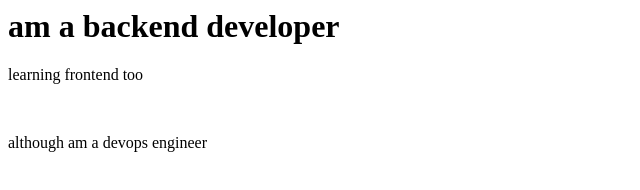
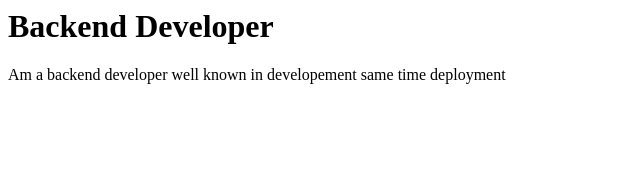
Before and after one commit to Boopathy-senseai/jenkins, a plain HTML site: page index.html in a window 1280 px wide. Shown: the whole page, without its empty margins (0-640 px from the left). Drawn offline with Linux system fonts and the light colour scheme.

Commit message:
Update index.html

```diff
--- a/index.html
+++ b/index.html
@@ -1,4 +1,2 @@
-<h1>am a backend developer</h1>
-<p>learning frontend too</p>
-<br>
-<p>although am a devops engineer</p>
+<h1>Backend Developer</h1>
+<p>Am a backend developer well known in developement same time deployment</p>
```
